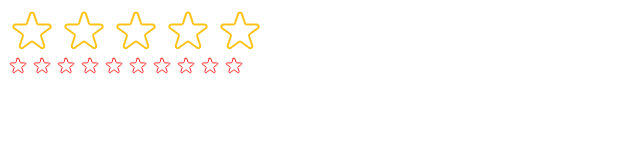
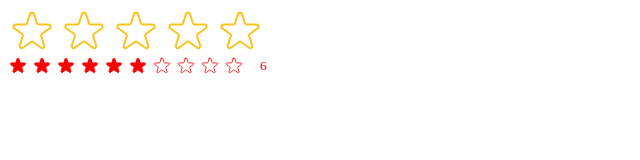
Before and after one commit to 005Dikshant/React-Development, a React (Create React App) app: page / in a window 1280 px wide. Shown: the top 160 px of the page, without its empty margins (0-640 px from the left). Built offline with nearby package versions, Linux system fonts and the light colour scheme.

Commit message:
Updating the StarRating.js
In this commit, we are generalizing the star Component and adding the one more configuration if the consumer wants to have some default rating, for the component to begin with.

```diff
--- a/src/StarRating.js
+++ b/src/StarRating.js
@@ -15,6 +15,7 @@ export default function StarRating({
   color = "#fcc419",
   size = 48,
   messages = [],
+  defaultRating = 0,
 }) {
   const textStyle = {
     lineHeight: "1",
@@ -22,7 +23,7 @@ export default function StarRating({
     color,
     fontSize: `${size / 1.5}px`,
   };
-  const [rating, setRating] = useState(0);
+  const [rating, setRating] = useState(defaultRating);
   const [tempRating, setTempRating] = useState(0);
 
   function handleRating(rating) {
--- a/src/index.js
+++ b/src/index.js
@@ -12,6 +12,6 @@ root.render(
       maxRating={5}
       messages={["Terrible", "Bad", "OK", "Good", "Amazing"]}
     />
-    <StarRating maxRating={10} color="red" size={20} />
+    <StarRating maxRating={10} color="red" size={20} defaultRating={6} />
   </React.StrictMode>
 );
```
